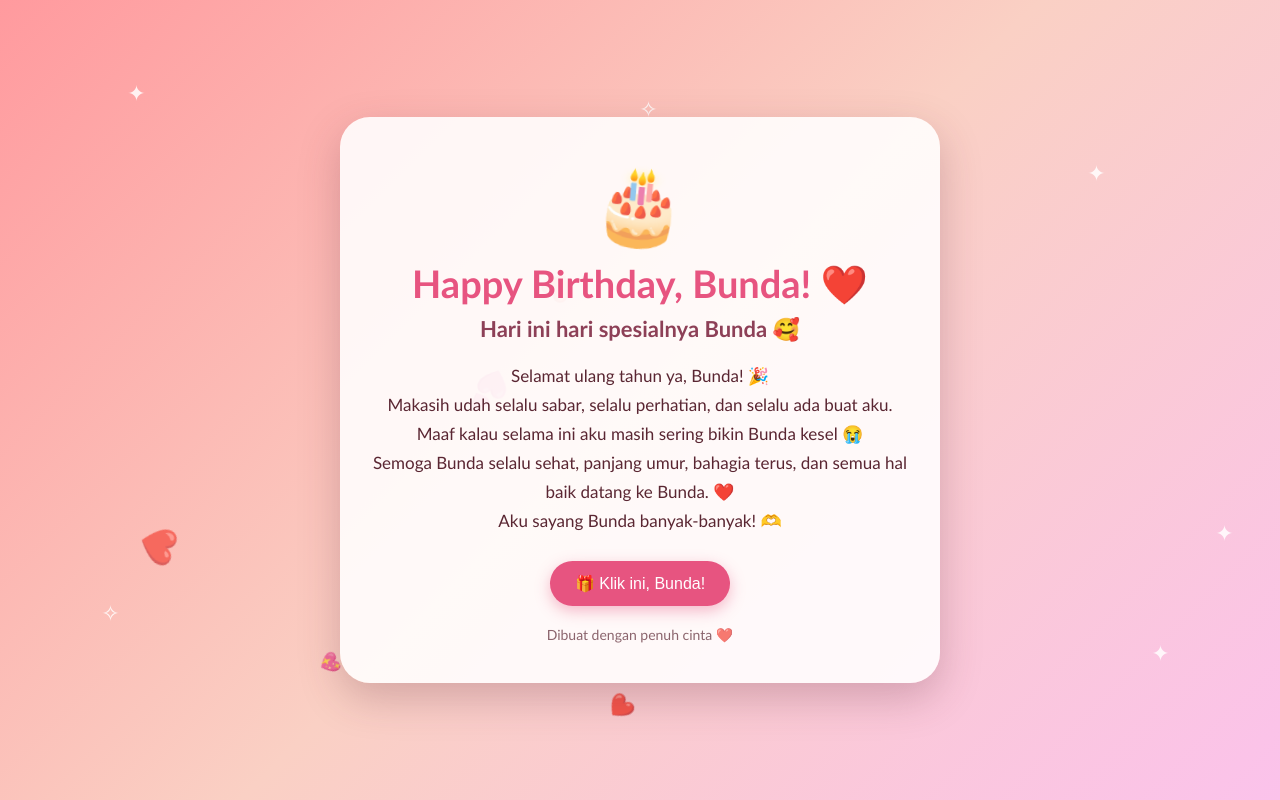
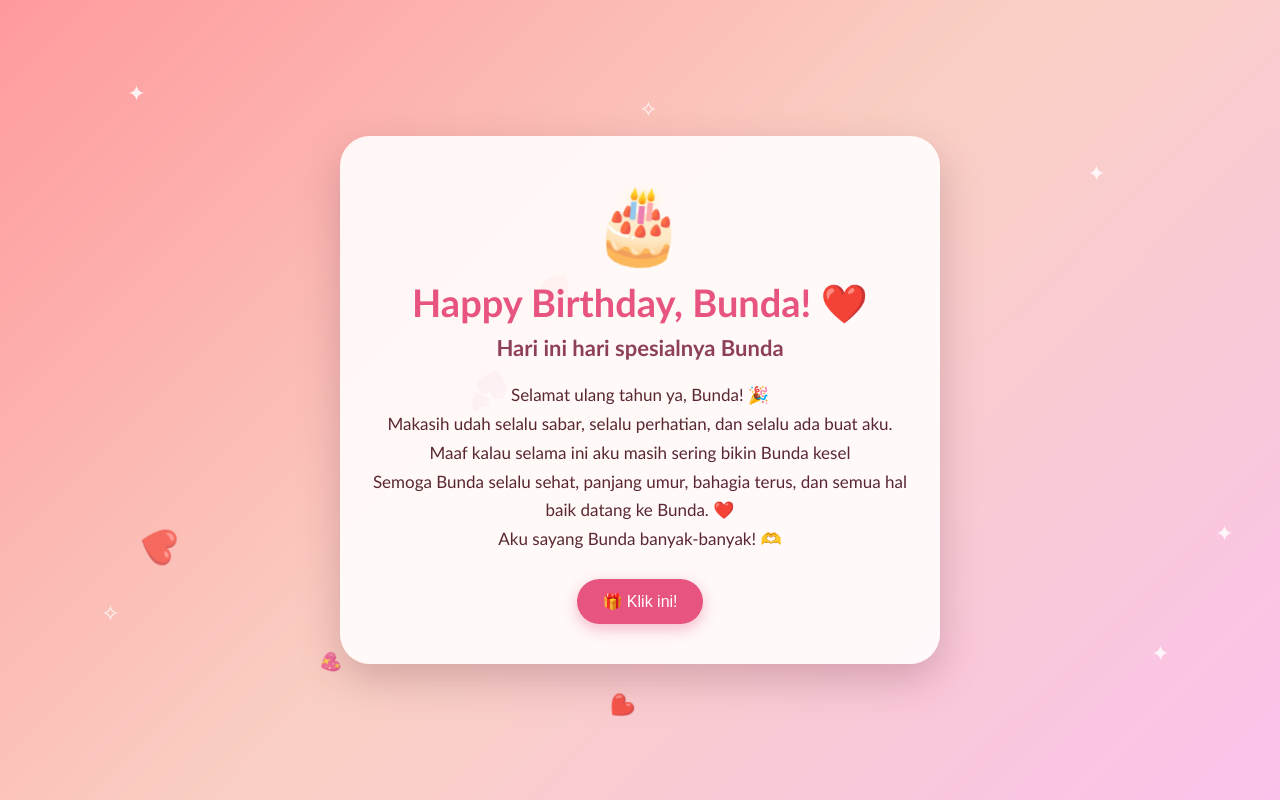
Before and after one commit to windiwww0-ai/ultah-bunda, a plain HTML site: page index.html in a window 1280 px wide. Drawn offline with Linux system fonts and the light colour scheme.

Commit message:
Add files via upload

```diff
--- a/index.html
+++ b/index.html
@@ -170,12 +170,6 @@
                 opacity: 0;
             }
         }
-
-        .footer {
-            margin-top: 20px;
-            font-size: 14px;
-            opacity: 0.7;
-        }
     </style>
 </head>
 
@@ -198,7 +192,7 @@
 
         <h1>Happy Birthday, Bunda! ❤️</h1>
 
-        <h2>Hari ini hari spesialnya Bunda 🥰</h2>
+        <h2>Hari ini hari spesialnya Bunda</h2>
 
         <div class="message">
             <p>
@@ -208,7 +202,7 @@
             <p>
                 Makasih udah selalu sabar, selalu perhatian,
                 dan selalu ada buat aku. Maaf kalau selama ini
-                aku masih sering bikin Bunda kesel 😭
+                aku masih sering bikin Bunda kesel
             </p>
 
             <p>
@@ -223,7 +217,7 @@
         </div>
 
         <button onclick="showSurprise()">
-            🎁 Klik ini, Bunda!
+            🎁 Klik ini!
         </button>
 
         <div id="surprise">
@@ -243,11 +237,6 @@
                 Love you, Bunda! 🥹❤️
             </p>
         </div>
-
-        <div class="footer">
-            Dibuat dengan penuh cinta ❤️
-        </div>
-
     </div>
 
     <script>
```
